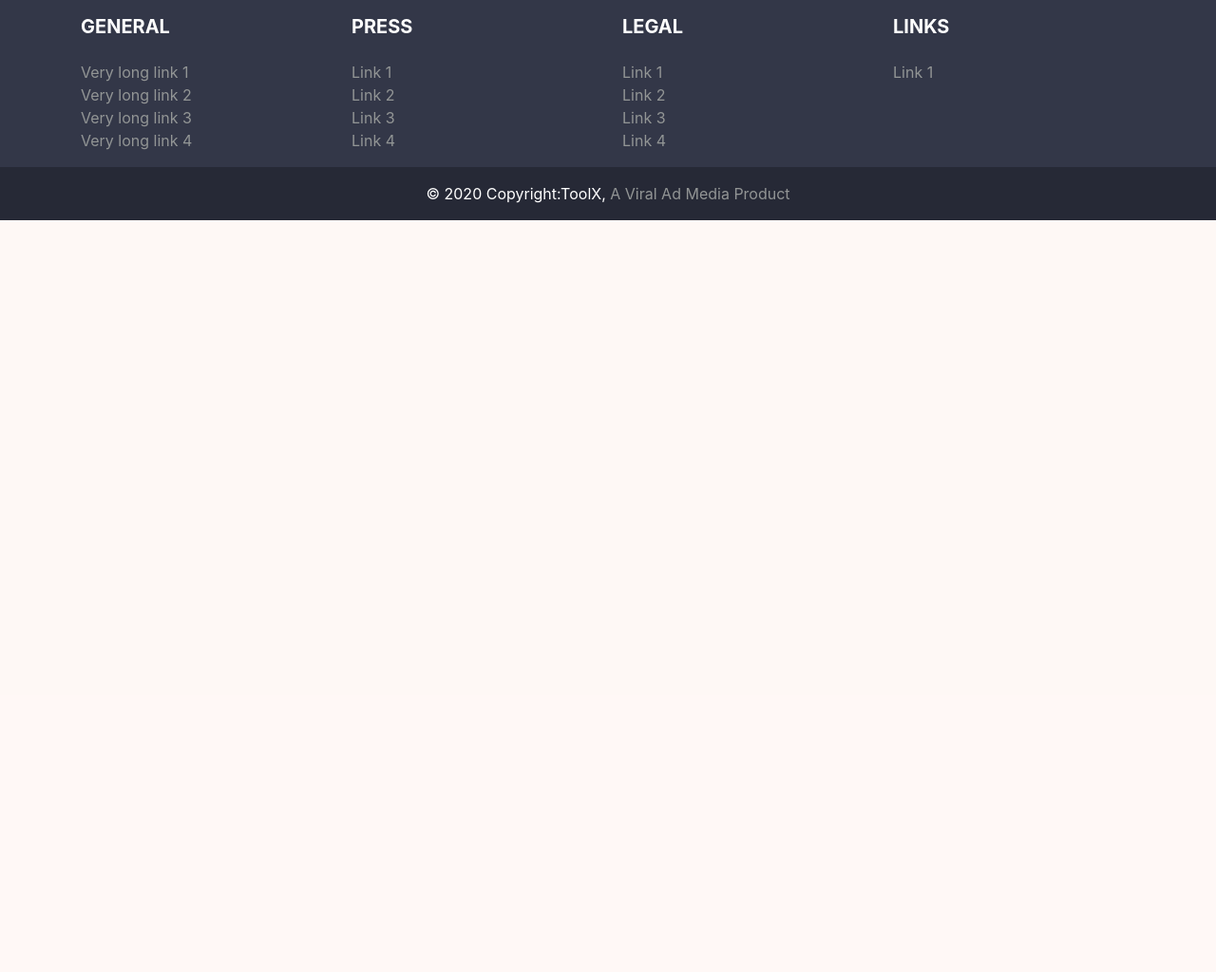
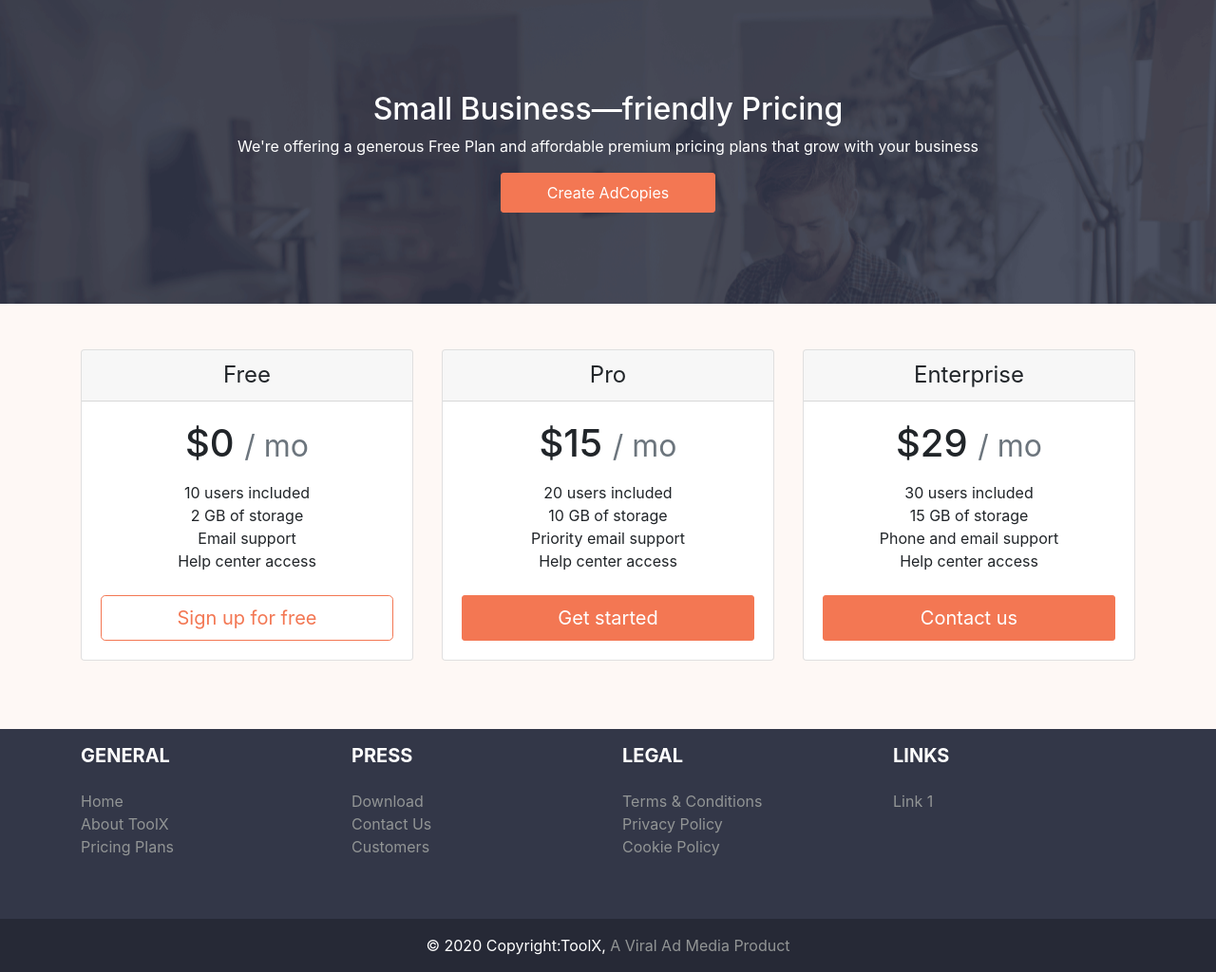
Before and after one commit to AzeezBello/toolx, a Django app: page /pricing/ in a window 1280 px wide. Shown: the part 68-1092 px from the top of the page at 95% size. Before the commit the page ends 300 px from the top, so only its background shows below. Run offline with Django 3.2, Linux system fonts and the light colour scheme; some libraries are stand-ins or nearby versions.

Commit message:
pricing done

```diff
--- a/instant_generator/models.py
+++ b/instant_generator/models.py
@@ -1,4 +1,5 @@
 from django.db import models
+from tinymce.models import HTMLField
 # from django.contrib.auth.models import User
 from django.contrib.auth import get_user_model
 from django.db.models.signals import post_save
@@ -30,7 +31,7 @@ User = get_user_model()
 class InstantGenerator(models.Model):
     user = models.ForeignKey(get_user_model(), on_delete=models.CASCADE)
     Get_Attention = models.CharField(max_length=255)
-    Identify_the_Problem_Your_Audience_Have = models.TextField()
+    Identify_the_Problem_Your_Audience_Have = HTMLField()
     Provide_the_Solution = models.TextField()
     Present_your_Credentials = models.TextField()
     Show_the_Benefits = models.TextField()
--- a/instant_generator/templates/icon-bar.html
+++ b/instant_generator/templates/icon-bar.html
@@ -10,8 +10,6 @@
   <a class="active" href="/"><i class="fa fa-home"></i></a>
   <a href="/my_adcopies"><i class="fa fa-th-large"></i></a>
   <a href="#"><i class="fa fa-envelope"></i></a>
-  <a href="#"><i class="fa fa-globe"></i></a>
-  <a href="#"><i class="fa fa-buffer"></i></a>
 </div>
 
 {% endblock icon-bar %}
--- a/instant_generator/templates/instant_generator/create.html
+++ b/instant_generator/templates/instant_generator/create.html
@@ -64,3 +64,8 @@
 </div>
 
 {% endblock %}
+
+{% block js %}
+  <script src="https://cdn.tiny.cloud/1/no-api-key/tinymce/5/tinymce.min.js" referrerpolicy="origin"></script>
+  <script>tinymce.init({selector:'textarea'});</script>
+{% endblock js%}
--- a/instant_generator/templates/instant_generator/preview.html
+++ b/instant_generator/templates/instant_generator/preview.html
@@ -17,7 +17,8 @@
 
     <div class="col-10 my-auto p-5">
         <h4 class="text-center"><strong>{{ generated.Get_Attention }}</strong></h4>
-        <p>{{ generated.Identify_the_Problem_Your_Audience_Have}}. {{ generated.Provide_the_Solution}}</p>
+        <p>{{ generated.Identify_the_Problem_Your_Audience_Have}}.</p>
+        <p>{{ generated.Provide_the_Solution}}</p>
         <p>{{ generated.Present_your_Credentials}}</p>
         <p>{{ generated.Show_the_Benefits}}</p>
         <p>{{ generated.Give_Social_Proof}}</p>
--- a/static/css/toolx.css
+++ b/static/css/toolx.css
@@ -45,6 +45,16 @@ a:hover{
     border-radius: 3px;
     border: 1px solid #F37753;
     color: #FFFFFF;
+}
+.xbtn-outline{
+    color: #F37753;
+    border-color: #F37753;
+}
+
+.xbtn-outline:hover{
+    color: #FFFFFF !important;
+    background: #F37753 !important;
+    border: 1px solid #F37753;
 }
 
 .side-nav{
@@ -127,3 +137,9 @@ footer .footer-copyright{
     margin-left: -1px;
     color: #FF6633;
 }
+
+.pricing{
+ background-image: url("/static/img/pricingBg.png");
+ background-color: #333748;
+ color: white;
+}
--- a/templates/footer.html
+++ b/templates/footer.html
@@ -7,7 +7,7 @@
 <footer class="page-footer font-small indigo">
 
   <!-- Footer Links -->
-  <div class="container text-center text-md-left">
+  <div class="container text-center text-md-left mb-5">
 
     <!-- Grid row -->
     <div class="row">
@@ -20,16 +20,13 @@
 
         <ul class="list-unstyled">
           <li>
-            <a href="#!">Very long link 1</a>
+            <a href="/">Home</a>
           </li>
           <li>
-            <a href="#!">Very long link 2</a>
+            <a href="#!">About ToolX</a>
           </li>
           <li>
-            <a href="#!">Very long link 3</a>
-          </li>
-          <li>
-            <a href="#!">Very long link 4</a>
+            <a href="#!">Pricing Plans</a>
           </li>
         </ul>
 
@@ -46,16 +43,13 @@
 
         <ul class="list-unstyled">
           <li>
-            <a href="#!">Link 1</a>
+            <a href="#!">Download </a>
           </li>
           <li>
-            <a href="#!">Link 2</a>
+            <a href="#!">Contact Us</a>
           </li>
           <li>
-            <a href="#!">Link 3</a>
-          </li>
-          <li>
-            <a href="#!">Link 4</a>
+            <a href="#!">Customers</a>
           </li>
         </ul>
 
@@ -72,16 +66,13 @@
 
         <ul class="list-unstyled">
           <li>
-            <a href="#!">Link 1</a>
+            <a href="#!">Terms & Conditions</a>
           </li>
           <li>
-            <a href="#!">Link 2</a>
+            <a href="#!">Privacy Policy</a>
           </li>
           <li>
-            <a href="#!">Link 3</a>
-          </li>
-          <li>
-            <a href="#!">Link 4</a>
+            <a href="#!">Cookie Policy</a>
           </li>
         </ul>
 
--- a/templates/pricing.html
+++ b/templates/pricing.html
@@ -5,7 +5,64 @@
 
     {% block nav %} {% include 'nav.html' %} {% endblock nav %}
 
-
+    <div class="pricing p-5">
+        <div class="pt-5 pb-5 text-center">
+          <h2>Small Business—friendly Pricing</h2>
+          <p>We're offering a generous Free Plan and affordable premium pricing plans that grow with your business</p>
+          <a href="/create" >
+            <button type="button" class=" xbtn-primary btn btn-primary px-5 py-2">Create AdCopies</button>
+          </a>
+        </div>
+    </div>
+    <div class="container mt-5 mb-5">
+      <div class="card-deck mb-3 text-center">
+        <div class="card mb-4 box-shadow">
+          <div class="card-header">
+            <h4 class="my-0 font-weight-normal">Free</h4>
+          </div>
+          <div class="card-body">
+            <h1 class="card-title pricing-card-title">$0 <small class="text-muted">/ mo</small></h1>
+            <ul class="list-unstyled mt-3 mb-4">
+              <li>10 users included</li>
+              <li>2 GB of storage</li>
+              <li>Email support</li>
+              <li>Help center access</li>
+            </ul>
+            <button type="button" class="xbtn-outline btn btn-lg btn-block btn-outline-primary">Sign up for free</button>
+          </div>
+        </div>
+        <div class="card mb-4 box-shadow">
+          <div class="card-header">
+            <h4 class="my-0 font-weight-normal">Pro</h4>
+          </div>
+          <div class="card-body">
+            <h1 class="card-title pricing-card-title">$15 <small class="text-muted">/ mo</small></h1>
+            <ul class="list-unstyled mt-3 mb-4">
+              <li>20 users included</li>
+              <li>10 GB of storage</li>
+              <li>Priority email support</li>
+              <li>Help center access</li>
+            </ul>
+            <button type="button" class="xbtn-primary btn btn-lg btn-block btn-primary">Get started</button>
+          </div>
+        </div>
+        <div class="card mb-4 box-shadow">
+          <div class="card-header">
+            <h4 class="my-0 font-weight-normal">Enterprise</h4>
+          </div>
+          <div class="card-body">
+            <h1 class="card-title pricing-card-title">$29 <small class="text-muted">/ mo</small></h1>
+            <ul class="list-unstyled mt-3 mb-4">
+              <li>30 users included</li>
+              <li>15 GB of storage</li>
+              <li>Phone and email support</li>
+              <li>Help center access</li>
+            </ul>
+            <button type="button" class="xbtn-primary btn btn-lg btn-block btn-primary">Contact us</button>
+          </div>
+        </div>
+      </div>
+    </div>
 
 
     {% block footer %} {% include 'footer.html' %} {% endblock footer %}
```
Also changed, not shown: db.sqlite3, instant_generator/migrations/0004_auto_20200424_1929.py (added), static/img/pricingBg.png (added).
